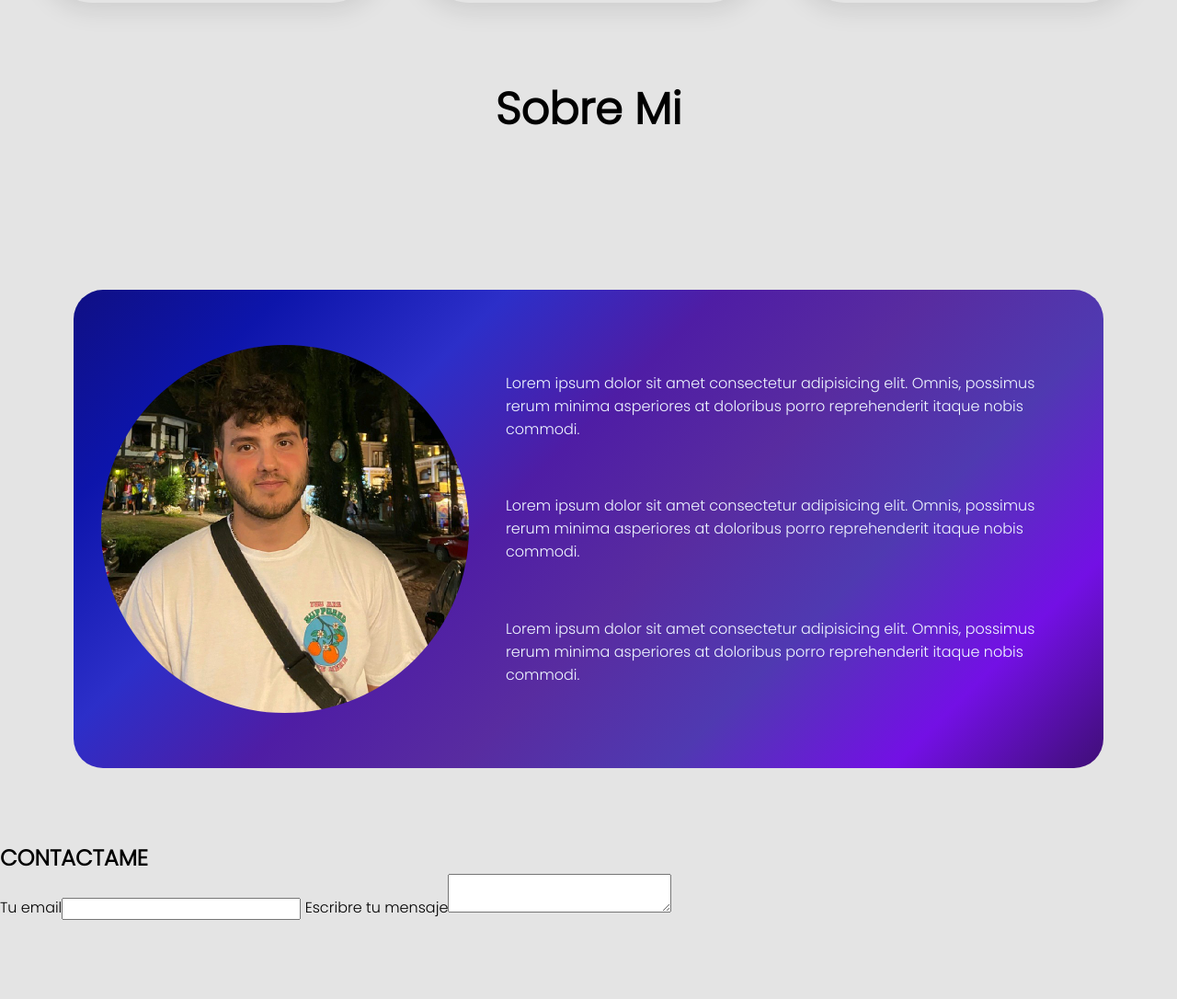
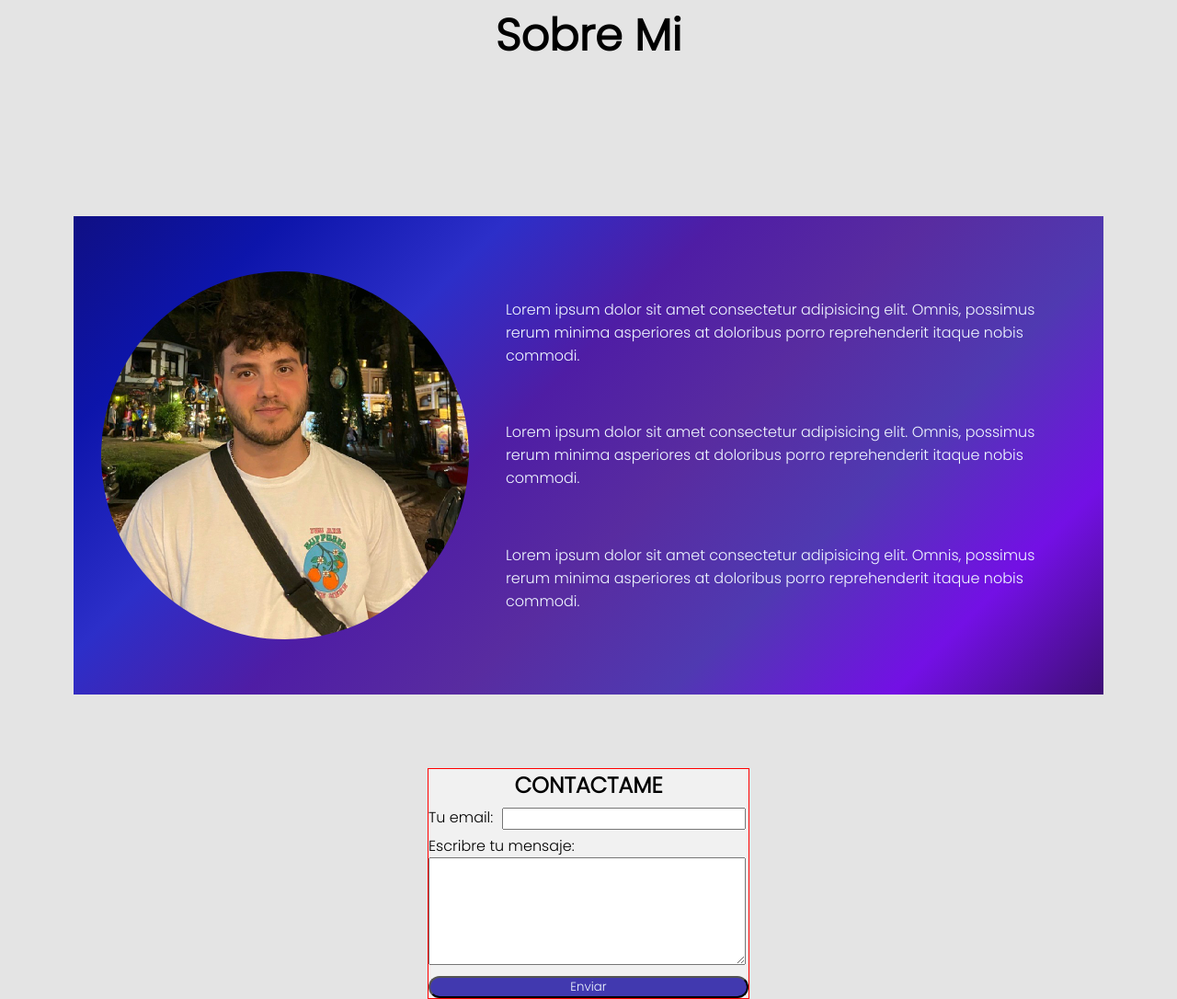
Before and after one commit to TomasTozzi/Portfolio, a plain HTML site: page index.html in a window 1280 px wide. Shown: the part 1599-2685 px from the top of the page at 92% size. Before the commit the page ends 2599 px from the top, so only its background shows below. Drawn offline with nearby package versions, Linux system fonts and the light colour scheme; files that its build step writes are made by us from their sources.

Commit message:
falta terminar el contacto y los proyectos

```diff
--- a/estilos/style.css
+++ b/estilos/style.css
@@ -20,6 +20,8 @@ body{
     background-color: rgb(76, 59, 235);
     height: 10vh;
     color: rgb(255, 255, 255);
+    position: fixed;
+    z-index: 3;
 }
 
 .nav-container nav{
@@ -59,7 +61,7 @@ body{
     left: 51%;
     right: 51%;
     bottom: 0;
-    background: #0c0e0f;
+    background: #4139af;
     height: 4px;
     -webkit-transition-property: left, right;
     transition-property: left, right;
@@ -90,8 +92,6 @@ body{
     background-color: rgb(0, 0, 0, 0.60);
 
 }
-
-
 
 .h1-container h1{
     width: 60%;
@@ -174,9 +174,8 @@ body{
     padding-bottom:20vh ;
 }
 
-.container-card{
+#container-card{
     display: flex;
-    border-radius: 2rem;
     gap: 40px;
     padding: 60px 30px;
     background-image: linear-gradient(135deg,
@@ -190,6 +189,35 @@ body{
     hsl(268, 78%, 26%) 100%);
 }
 
+.hvr-curl-bottom-right {
+    display: inline-block;
+    vertical-align: middle;
+    -webkit-transform: perspective(1px) translateZ(0);
+    transform: perspective(1px) translateZ(0);
+    box-shadow: 0 0 1px rgba(197, 27, 27, 0);
+    position: relative;
+  }
+  .hvr-curl-bottom-right:before {
+    pointer-events: none;
+    position: absolute;
+    content: '';
+    height: 0;
+    width: 0;
+    bottom: 0;
+    right: 0;
+    background: white;
+    /* IE9 */
+    background: linear-gradient(315deg, white 45%, #aaa 50%, #ccc 56%, white 80%);
+    box-shadow: -1px -1px 1px rgba(0, 0, 0, 0.4);
+    -webkit-transition-duration: 0.3s;
+    transition-duration: 0.3s;
+    -webkit-transition-property: width, height;
+    transition-property: width, height;
+  }
+  .hvr-curl-bottom-right:hover:before, .hvr-curl-bottom-right:focus:before, .hvr-curl-bottom-right:active:before {
+    width: 25px;
+    height: 25px;
+  }
 
 .card-aboutme-p{
     display: flex;
@@ -200,7 +228,40 @@ body{
 }
 
 
-.container-card>img{
+#container-card>img{
     width: 50vh;
     border-radius: 50%;
 }
+
+form{
+    display: flex;
+    flex-direction: column;
+    border: 1px solid red;
+    max-width: 350px;
+    background-color: rgb(241, 241, 241);
+    margin: 0 auto;
+    gap: 5px;
+}
+form>label>input{
+    margin-left:10px;
+    outline: none;
+    width: 76%;
+}
+
+form>label>textarea{
+    width: 99%;
+    outline: none;
+    padding: 5px 5px 70px 5px;
+}
+
+form>button{
+    background-color: #4139af;
+    border-radius: 20px;
+    color: aliceblue;
+}
+
+form>h2{
+    align-items: center;
+    justify-content: center;
+    display: flex;
+}
--- a/index.html
+++ b/index.html
@@ -25,7 +25,7 @@
     <main>
         <div class="h1-container">
             <h1>Soy Tomas Tozzi, Programador Frontend</h1>
-            <p>Me gusta desarrollar y maquetar sitios web de alta calidad brendando asi el mejor servicio para mis clientes y una buena experiencia al usuario</p>
+            <p>Me gusta desarrollar y maquetar sitios web de alta calidad brindando el mejor servicio para mis clientes y una experiencia nitida al usuario</p>
     </div>
         <h2 class="tecnologia">Tecnologias</h2>
         <section class="section-card-container">
@@ -47,7 +47,7 @@
         </section>
         <section class="container-aboutme">
             <h2>Sobre Mi</h2>
-            <div class="container-card">
+            <div class="hvr-curl-bottom-right" id="container-card">
             <img src="./imagenes/fotoperfil.jpg" alt="mi foto">
             <div class="card-aboutme-p">
                 <p>Lorem ipsum dolor sit amet consectetur adipisicing elit. Omnis, possimus rerum minima asperiores at doloribus porro reprehenderit itaque nobis commodi.</p>
@@ -56,16 +56,18 @@
             </div>
         </div>
         </section>
-            <h2>CONTACTAME</h2>
-            <form>
-                <div>
+        <section>
+
+        </section>
+        <form>
+                <h2>CONTACTAME</h2>
                     <label>
-                        Tu email<input type="email">
+                        Tu email:<input type="email">
                     </label>
                     <label>
-                        Escribre tu mensaje<textarea></textarea>
+                        Escribre tu mensaje:<textarea></textarea>
                     </label>
-            </div>
+                    <button type="submit">Enviar</button>
             </form>
     </main>
 </body>
```
